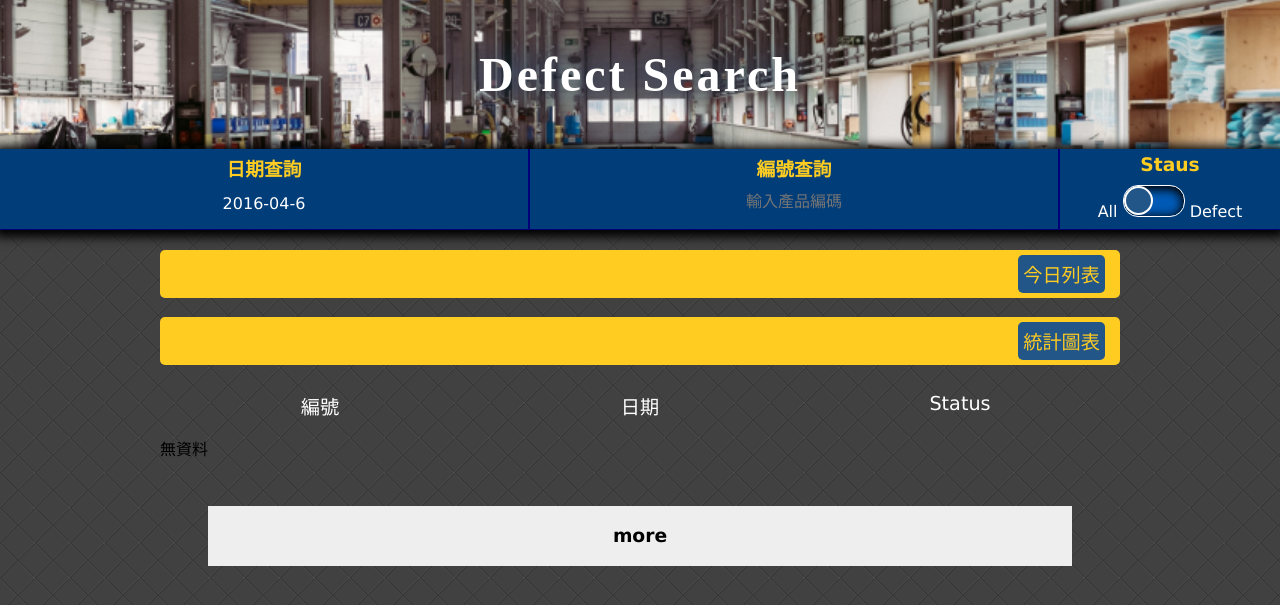
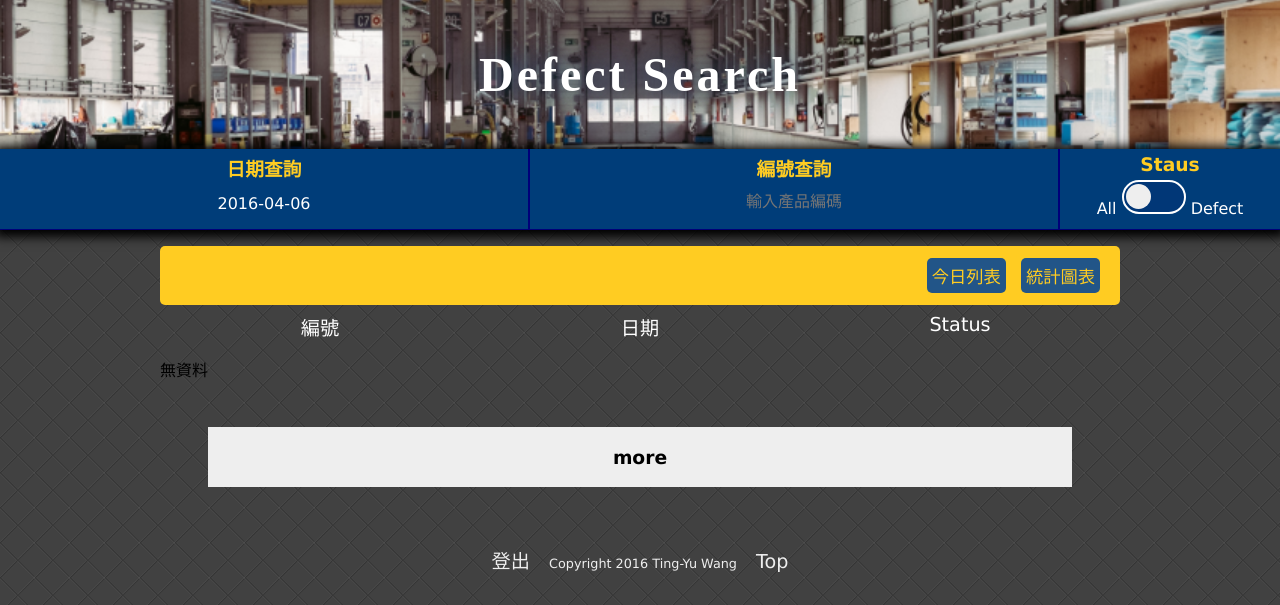
Before and after one commit to tina2827287/Project_Defect, a PHP site: page / in a window 1280 px wide. Shown: the top 605 px of the page. Run offline with PHP 8.4, Linux system fonts and the light colour scheme; the visitor is signed in with stand-in values (Sample User, id 1); data that the repository does not hold is empty.

Commit message:
修改開關css 和 google chart工具列的css

```diff
--- a/css/frame.css
+++ b/css/frame.css
@@ -238,13 +238,13 @@ label {
 div#sw-frame {
     display: inline-block;
     position: relative;
-    margin-top: 10px;
+    margin-top: 5px;
     width: 60px;
     height: 30px;
-    background: #005AB5;
-    border-radius: 15px;
-    border: 1px solid #fff;
-    box-shadow: inset 0px 2px 10px 2px #000;
+    text-align: center;
+    background: rgba(15, 9, 100, 0.1);
+    border-radius: 25px;
+    border: 2px solid #fff;
     font-size: 0.5em;
 }
 
@@ -256,16 +256,16 @@ input[type="checkbox"]+label div#sw-div {
     position: relative;
     width: 25px;
     height: 25px;
-    background-color: #258;
+    margin-left: 2px;
+    margin-top: 2px;
+    background-color: #eee;
     border-radius: 50%;
-    border: 2px solid #fff;
     transition: transform 0.3s;
     cursor: pointer;
 }
 
 input[type="checkbox"]:checked +label div#sw-div {
-    background-color: #fff;
-    border: 2px solid #fff;
+    background-color: #f00;
     transform: translateX(30px);
 }
 
@@ -283,8 +283,30 @@ ul#content {
     padding: 0;
 }
 
-ul#content form > p {
-    padding: 5px 15px;
+.toolform {
+    display: inline-block;
+    box-sizing: border-box;
+    width: 100%;
+    text-align: right;
+    padding: 2px 15px;
+    color: #258;
+    background-color: #fc2;
+    border-radius: 5px;
+}
+
+ul#content form {
+    position: relative;
+    margin: 0;
+    margin-top: 5px;
+    margin-bottom: 5px;
+    text-align: center;
+    display: inline-block;
+}
+
+ul#content form>p {
+    display: inline-block;
+    padding: 5px 5px;
+    margin: 0;
     box-sizing: border-box;
     text-align: right;
     font-size: 1.2em;
@@ -315,7 +337,7 @@ ul#content form > p button {
     box-sizing: border-box;
     border: 0;
     text-align: right;
-    font-size: 1em;
+    font-size: 0.9em;
     color: #fc2;
     background-color: #258;
     border-radius: 5px;
--- a/googleCh.php
+++ b/googleCh.php
@@ -50,7 +50,7 @@ $well=$total-$def;
     </head>
 
     <body style="text-align: center;">
-        <div id="piechart" style="width: 100%; height: auto; text-align: center;">
+        <div id="piechart" style="width: 900px; height: 300px; text-align: center; font-size:1.5em;">
         </div>
     </body>
 
--- a/index.php
+++ b/index.php
@@ -52,6 +52,7 @@ if(!isset($_SESSION["if_login"])){
         </nav>
         <div class="wrapper">
             <ul id="content">
+                <div class="toolform">
                     <form id="formprint" action="printday.php" method="post" target="_blank">
                         <p>
                             <input id="printd" name="printd" type="hidden">
@@ -64,6 +65,7 @@ if(!isset($_SESSION["if_login"])){
                             <button type="submit">統計圖表</button>
                         </p>
                     </form>
+                </div>
                 <li id="content-head">
                     <span>編號</span>
                     <span>日期</span>
--- a/js/index.js
+++ b/js/index.js
@@ -11,6 +11,8 @@ $(document).ready(function () {
     if (Mon < 10)
         Mon = '0' + Mon;
     var Day = d.getDate();
+    if (Day < 10)
+        Day = '0' + Day;
     var Now = Year + '-' + Mon + '-' + Day;
     getdate = Now;
 
```
Lines whose indentation alone changed are shown as unchanged.
